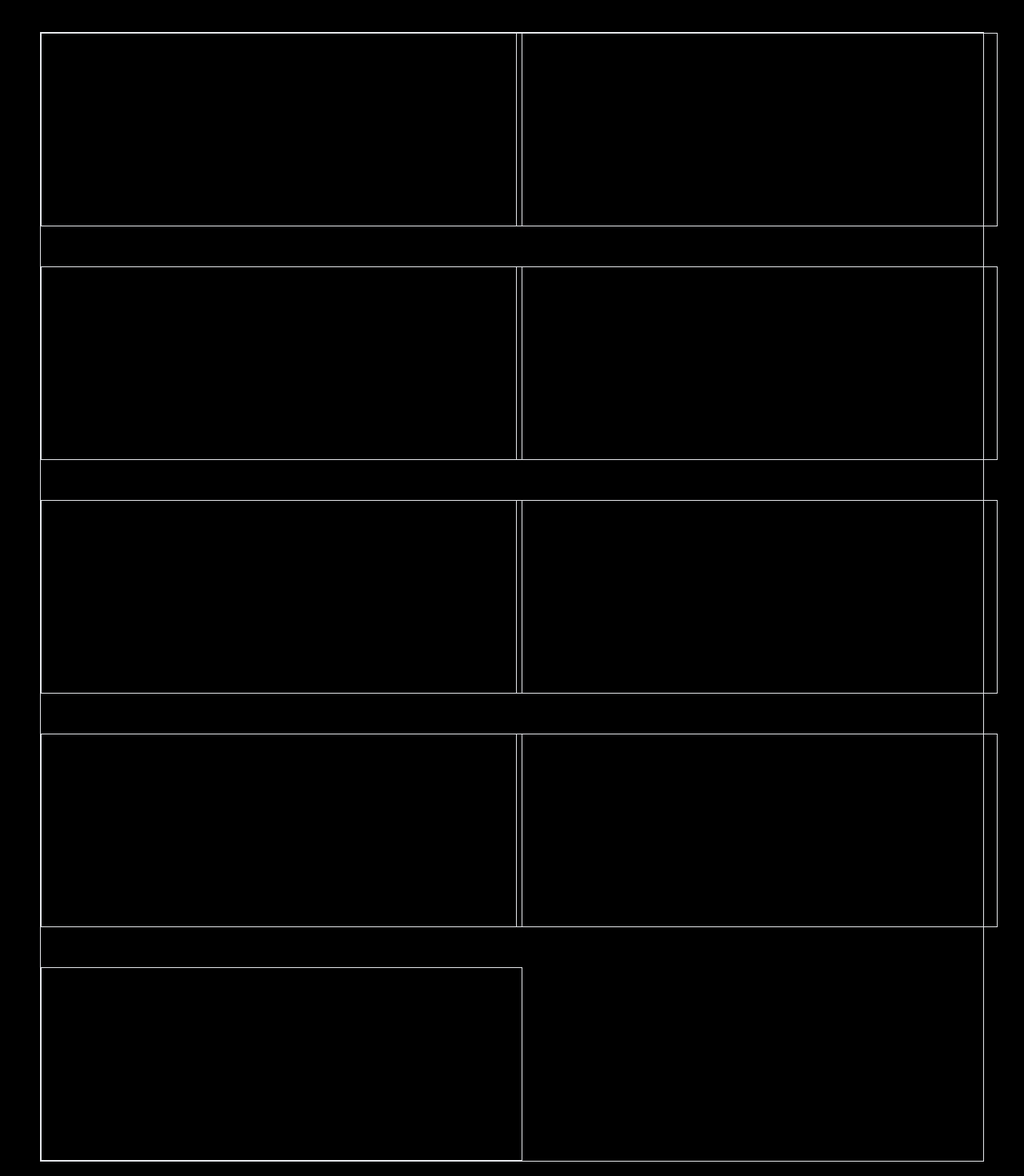
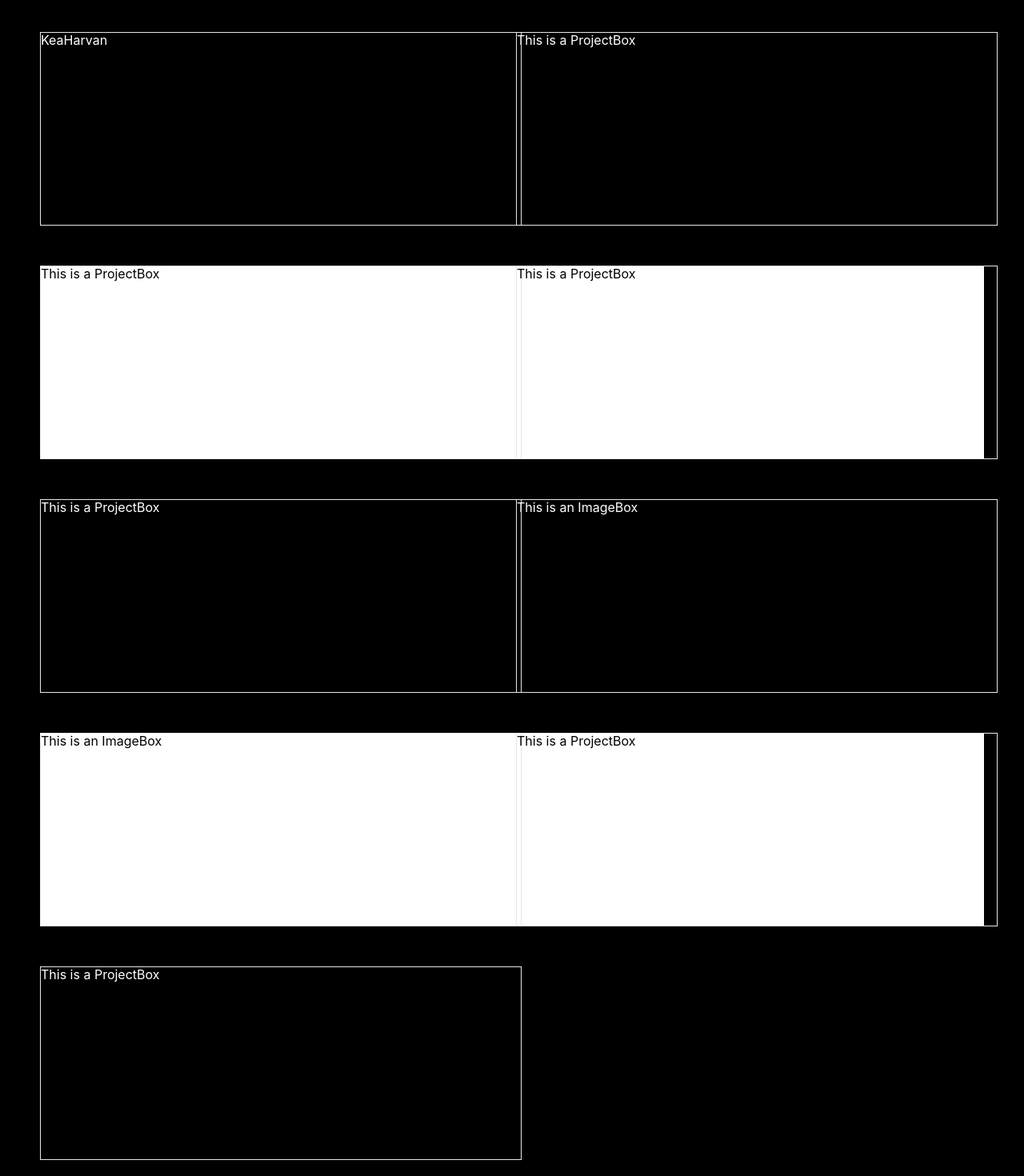
Before and after one commit to kea-S/presentPerfectNostalgia, a React (Vite) app in the folder circuits/: page / in a window 1280 px wide. Shown: the top 1470 px of the page at 80% size. Built offline with nearby package versions, Linux system fonts and the light colour scheme.

Commit message:
Add a lot, need to fix modal flickering

```diff
--- a/circuits/src/components/Grid.tsx
+++ b/circuits/src/components/Grid.tsx
@@ -1,20 +1,63 @@
-import Box from "./box"
+import { useState, useEffect } from "react"
+import ImageBox from "./ImageBox"
+import KeaHarvanBox from "./KeaHarvanBox"
+import ProjectBox from "./ProjectBox"
 
 function Grid() {
+    const cells = [
+        <KeaHarvanBox key="1" />,
+        <ProjectBox key="2" />,
+        <ProjectBox key="3" />,
+        <ProjectBox key="4" />,
+        <ProjectBox key="5" />,
+        <ImageBox key="6" />,
+        <ImageBox key="7" />,
+        <ProjectBox key="8" />,
+        <ProjectBox key="9" />,
+    ];
 
-  return (
-    <div className="grid grid-cols-1 xl:grid-cols-2 4xl:grid-cols-3 gap-x-2.5 gap-y-12.5 mx-12.5 my-10 border">
-      <Box />
-      <Box />
-      <Box />
-      <Box />
-      <Box />
-      <Box />
-      <Box />
-      <Box />
-      <Box />
-    </div>
-  )
+    const [numberCols, setNumberCols] = useState<number>(1)
+
+    useEffect(() => {
+        const updateCols = (): void => {
+            const width = window.innerWidth;
+            switch (true) {
+                case width >= 1920:
+                    setNumberCols(3)
+                    break;
+                case width >= 1280:
+                    setNumberCols(2)
+                    break;
+                default:
+                    setNumberCols(1)
+                    break;
+            }
+        }
+
+        updateCols()
+        window.addEventListener('resize', updateCols)
+        return () => window.removeEventListener('resize', updateCols)}, []);
+
+    const rows = [];
+    for (let i = 0; i < Math.ceil(cells.length / numberCols); i++) {
+        rows.push(cells.slice(i * numberCols, (i + 1) * numberCols));
+    }
+
+    return (
+        <div className="grid grid-cols-1 xl:grid-cols-2 4xl:grid-cols-3 gap-x-2.5 gap-y-12.5 mx-12.5 my-10">
+            {rows.map((row, rowIndex) => (
+                <div key={rowIndex} className={`col-span-full ${rowIndex % 2 === 1 ? 'bg-white text-black' : ''}`}>
+                    <div className="grid grid-cols-1 xl:grid-cols-2 4xl:grid-cols-3 gap-x-2.5">
+                        {row.map((item, colIndex) => (
+                            <div key={colIndex}>
+                                {item}
+                            </div>
+                        ))}
+                    </div>
+                </div>
+            ))}
+        </div>
+    )
 }
 
 export default Grid
--- a/circuits/src/components/ImageBox.tsx
+++ b/circuits/src/components/ImageBox.tsx
@@ -2,11 +2,11 @@ import Box from './box.tsx'
 
 function ImageBox() {
 
-  return (
-    <Box>
-      Hi There
-    </Box
-  )
+    return (
+        <Box>
+            This is an ImageBox
+        </Box>
+    )
 }
 
 export default ImageBox
--- a/circuits/src/components/KeaHarvanBox.tsx
+++ b/circuits/src/components/KeaHarvanBox.tsx
@@ -2,13 +2,11 @@ import Box from './box.tsx'
 
 function KeaHarvanBox() {
 
-  return (
-    <Box>
-      <p>
-        KeaHarvan
-      </p>
-    </Box>
-  )
+    return (
+        <Box>
+            KeaHarvan
+        </Box>
+    )
 }
 
 export default KeaHarvanBox
--- /dev/null
+++ b/circuits/src/components/Modals.tsx
@@ -0,0 +1,23 @@
+import React from 'react';
+import ReactDOM from 'react-dom';
+
+interface ModalProps {
+    isOpen: boolean;
+    children?: React.ReactNode;
+}
+
+function Modal({ isOpen, children }: ModalProps) {
+    if (!isOpen) return null;
+
+    return ReactDOM.createPortal(
+        <div className="fixed inset-0 flex items-center justify-center bg-black bg-opacity-50">
+            <div className="bg-white p-6 rounded shadow-lg max-w-md w-full relative">
+                {children}
+                <p>Hi there</p>
+            </div>
+        </div>,
+        document.body
+    );
+}
+
+export default Modal;
--- a/circuits/src/components/ProjectBox.tsx
+++ b/circuits/src/components/ProjectBox.tsx
@@ -2,12 +2,12 @@ import Box from './box.tsx'
 
 function ProjectBox() {
 
-  return (
-    <Box>
-      Hi There
-    </Box
+    return (
+        <Box>
+            This is a ProjectBox
+        </Box>
 
-  )
+    )
 }
 
 export default ProjectBox
--- a/circuits/src/components/box.tsx
+++ b/circuits/src/components/box.tsx
@@ -1,9 +1,27 @@
-function Box() {
+import React from 'react';
+import { useState } from 'react';
 
-  return (
-    <div className="box-content w-72 sm:w-128 md:w-150 sm:h-60 border">
-    </div>
-  )
+import Modal from './Modals';
+
+interface BoxProps {
+    children?: React.ReactNode;
+}
+
+function Box( {children}: BoxProps ) {
+    const [isModalOpen, setIsModalOpen] = useState(false);
+
+    const handleMouseEnter = () => setIsModalOpen(true);
+    const handleMouseLeave = () => setIsModalOpen(false);
+
+    return (
+        <>
+        <div className="box-content w-72 sm:w-128 md:w-150 sm:h-60 border"
+        onMouseEnter={handleMouseEnter} onMouseLeave={handleMouseLeave}>
+            {children}
+        </div>
+        <Modal isOpen={isModalOpen} />
+        </>
+    );
 }
 
 export default Box
```
